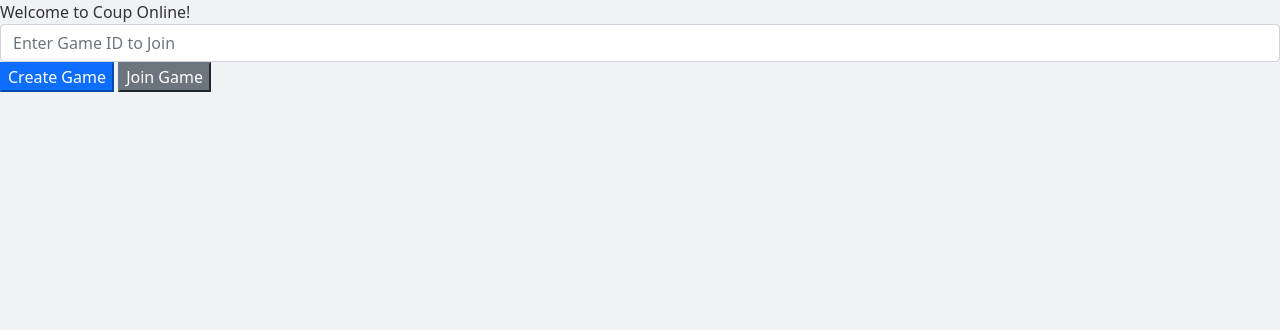
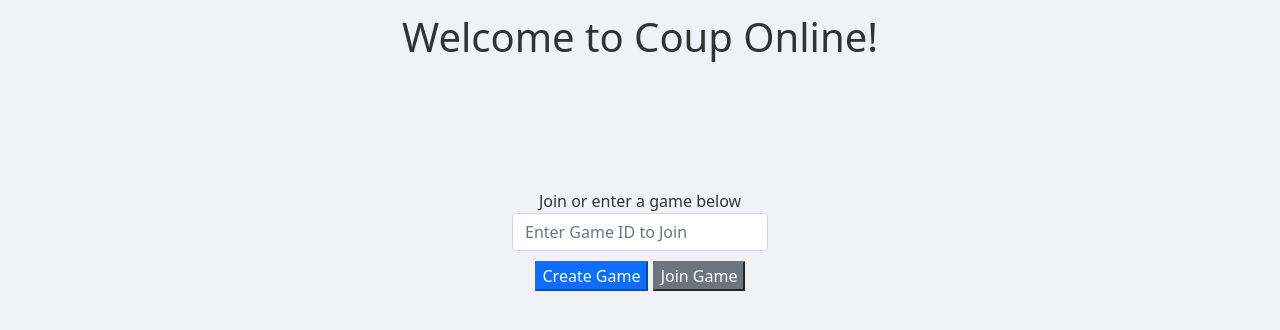
Before and after one commit to imconfusednow/django_site, a Django app: template coup/templates/coup/coup.html in a window 1280 px wide. Shown: the top 330 px of the page. Run offline with Django 3.2, Linux system fonts and the light colour scheme; the template is opened without the code that fills it, so the values that code supplies are empty; some libraries are stand-ins or nearby versions.

Commit message:
Add form html

```diff
--- a/coup/static/coup/main.css
+++ b/coup/static/coup/main.css
@@ -8,10 +8,24 @@ body {
 }
 
 
-#main-form
+#login-form
 {
   width:20%;
   text-align:center;
   margin:auto;
-  color:
 }
+
+.form-group{
+  margin-top:50%;
+  padding-bottom:4%;
+}
+
+.title
+{
+  text-align:center;
+}
+
+.title-text
+{
+  padding-top:1%
+}
--- a/coup/templates/coup/coup.html
+++ b/coup/templates/coup/coup.html
@@ -3,17 +3,20 @@
 {% block content %}
     <script src="https://cdn.socket.io/4.4.0/socket.io.min.js" integrity="sha384-1fOn6VtTq3PWwfsOrk45LnYcGosJwzMHv+Xh/Jx5303FVOXzEnw0EpLv30mtjmlj" crossorigin="anonymous"></script>
     <script src="{% static 'coup/coup.js' %}"></script>
-    <Container>
+    <div class="title">
+        <h1 class="title-text">Welcome to Coup Online!</h1>
+    </div>
+    <div id="form-div">
         <form id="login-form">
             {% csrf_token %}
             <div class="form-group">
-            <label for="game-id">Welcome to Coup Online!</label>
-            <input type="email" class="form-control" id="game-id" aria-describedby="emailHelp" placeholder="Enter Game ID to Join">
+                <label for="game-id">Join or enter a game below</label>
+                <input type="text" class="form-control" id="game-id" aria-describedby="emailHelp" placeholder="Enter Game ID to Join">
             </div>
-        <div>
+            <div class="button-group">
                 <button type="submit" class="btn-primary mr-2">Create Game</button>
                 <button type="submit" class="btn-secondary">Join Game</button>
             </div>
         </form>
-    </Container>
+    </div>
 {% endblock content %}
```
Lines whose indentation alone changed are shown as unchanged.
